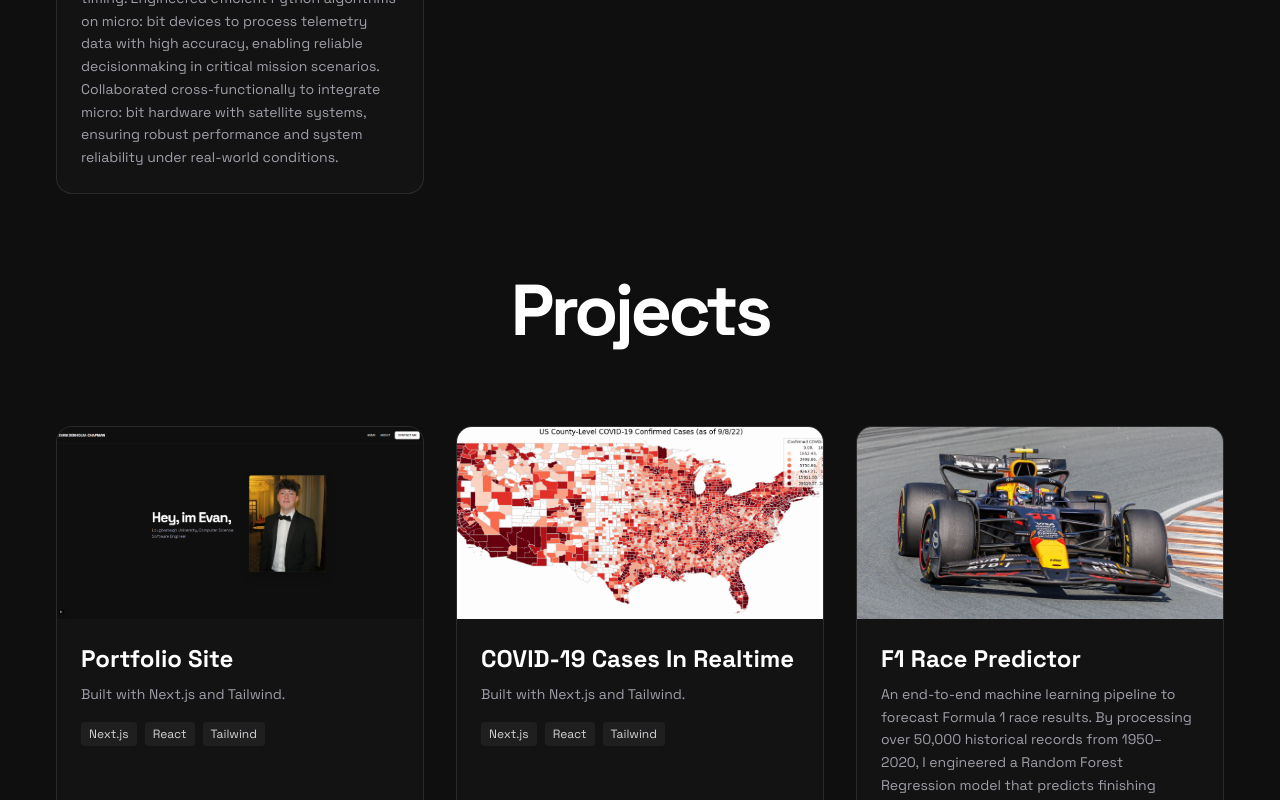
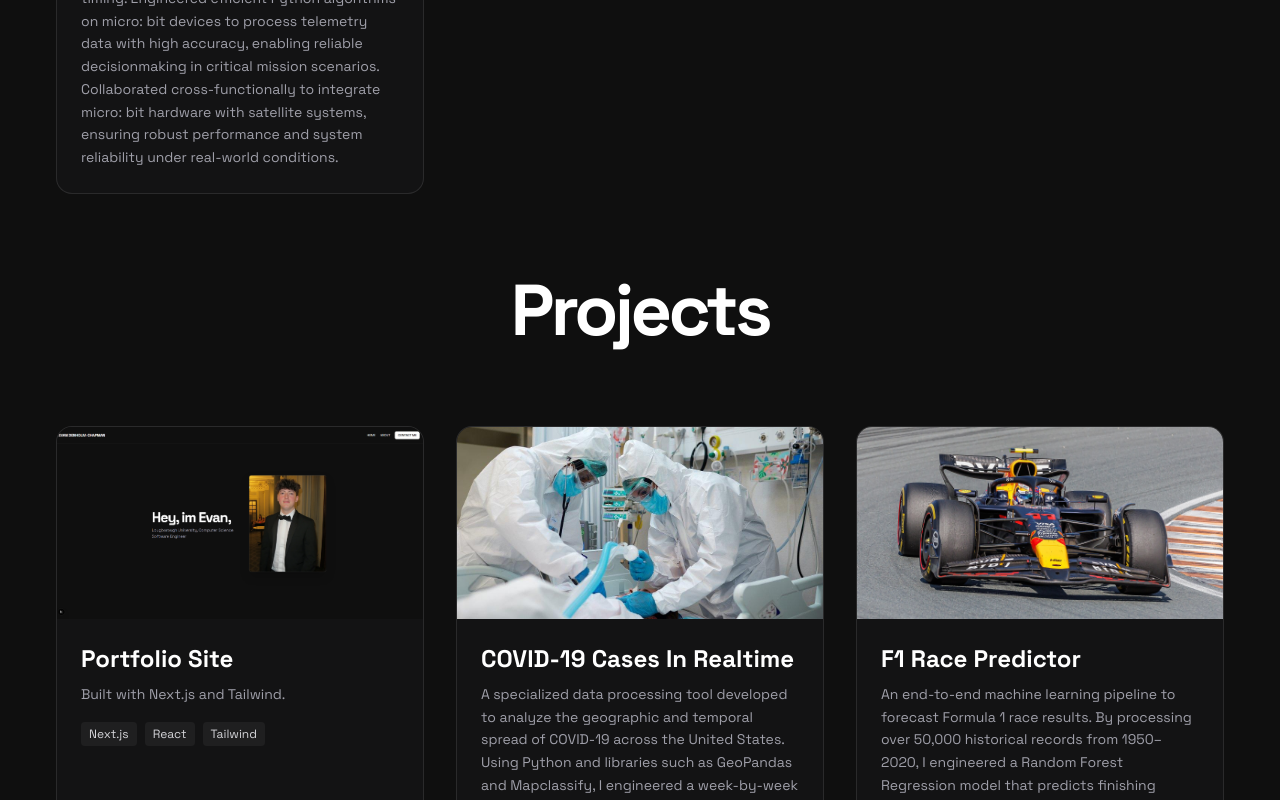
Before and after one commit to EvanDevelopments/portfolio-repo, a Next.js app: page / in a window 1280 px wide. Shown: the part 2000-2800 px from the top of the page. Built offline with nearby package versions, Linux system fonts and the light colour scheme.

Commit message:
new verion

```diff
--- a/src/app/page.tsx
+++ b/src/app/page.tsx
@@ -47,14 +47,14 @@ export default function Home() {
     },
     {
       title: "COVID-19 Cases In Realtime",
-      description: "Built with Next.js and Tailwind.",
-      tags: ["Next.js", "React", "Tailwind"],
-      image: "/covid.png"
+      description: "A specialized data processing tool developed to analyze the geographic and temporal spread of COVID-19 across the United States. Using Python and libraries such as GeoPandas and Mapclassify, I engineered a week-by-week aggregation engine to normalize daily reporting fluctuations, effectively revealing the underlying growth curves. The project transforms raw public health datasets into a series of clear, high-fidelity time-series visualizations, focusing on the velocity of infection rates and regional hotspot identification.To handle the computational load of processing millions of data points, I utilized Joblib for parallel processing, ultimately compiling the time-series maps into an animated visual narrative using ImageIO.",
+      tags: ["Python", "GeoPandas", "Pandas", "Matplotlib", "Joblib", "ImageIO", "Mapclassify"],
+      image: "/covid2.jpg"
     },
     {
       title: "F1 Race Predictor",
       description: "An end-to-end machine learning pipeline to forecast Formula 1 race results. By processing over 50,000 historical records from 1950–2020, I engineered a Random Forest Regression model that predicts finishing positions based on grid placement, constructor standings, and fastest lap telemetry. The model features custom hyperparameter optimization using RandomizedSearchCV and achieves high accuracy within a ±1 position margin.",
-      tags: ["Python", "Scikit-Learn", "Pandas", "NumPy", "Random Forest"],
+      tags: ["Python", "Scikit-Learn", "GeoPandas", "Pandas", "NumPy", "Random Forest"],
       image: "/f1.jpg"
     }
   ];
--- a/src/app/resume/page.tsx
+++ b/src/app/resume/page.tsx
@@ -30,3 +30,7 @@ export default function ResumePage() {
     </main>
   );
 }
+
+
+
+// git hub logo     M10 .333A9.911 9.911 0 0 0 6.866 19.65c.5.092.678-.215.678-.477 0-.237-.01-1.017-.014-1.845-2.757.6-3.338-1.169-3.338-1.169a2.627 2.627 0 0 0-1.1-1.451c-.9-.615.07-.6.07-.6a2.084 2.084 0 0 1 1.518 1.021 2.11 2.11 0 0 0 2.884.823c.044-.503.268-.973.63-1.325-2.2-.25-4.516-1.1-4.516-4.9A3.832 3.832 0 0 1 4.7 7.068a3.56 3.56 0 0 1 .095-2.623s.832-.266 2.726 1.016a9.409 9.409 0 0 1 4.962 0c1.89-1.282 2.717-1.016 2.717-1.016.366.83.402 1.768.1 2.623a3.827 3.827 0 0 1 1.02 2.659c0 3.807-2.319 4.644-4.525 4.889a2.366 2.366 0 0 1 .673 1.834c0 1.326-.012 2.394-.012 2.72 0 .263.18.572.681.475A9.911 9.911 0 0 0 10 .333Z
```
Also changed, not shown: public/covid2.jpg (added).
